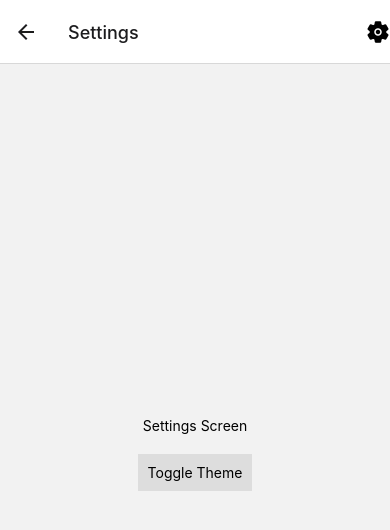
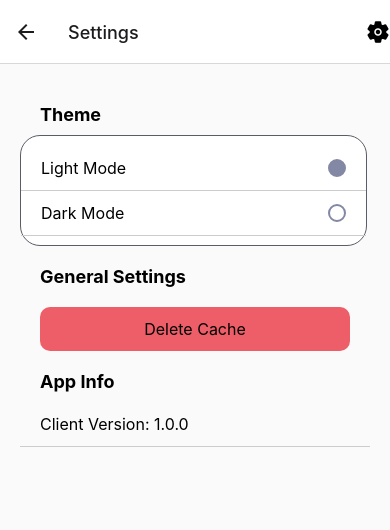
Before and after one commit to HeiseMo/mangareader, a React Native app in the folder MangaReaderApp/: screen /Settings in a window 390 px wide. Shown: the top 530 px of the page. Built offline with nearby package versions, Linux system fonts and the light colour scheme; no server answers.

Commit message:
styling and restruc

```diff
--- a/MangaReaderApp/App.js
+++ b/MangaReaderApp/App.js
@@ -1,38 +1,12 @@
+// index.js or App.js (depending on your project structure)
 import React from 'react';
-import { TouchableOpacity } from 'react-native';
-import { NavigationContainer } from '@react-navigation/native';
-import { createNativeStackNavigator } from '@react-navigation/native-stack';
-import { Ionicons } from '@expo/vector-icons';
+import Main from './Main'; // Your existing App component
 import { ThemeProvider } from './ThemeContext'; // Adjust the import path according to your project structure
 
-//Components
-import MangaListScreen from './components/MangaListScreen';
-import MangaDetailScreen from './components/MangaDetailScreen';
-import ChapterImagesScreen from './components/ChapterImagesScreen';
-import SettingsScreen from './components/SettingsScreen.js';
-
-const Stack = createNativeStackNavigator();
-
 export default function App() {
-
-    return (
+  return (
     <ThemeProvider>
-        <NavigationContainer>
-            <Stack.Navigator
-                screenOptions={({ navigation }) => ({
-                    headerRight: () => (
-                        <TouchableOpacity onPress={() => navigation.navigate('Settings')}>
-                            <Ionicons name="settings" size={24} color="black" />
-                        </TouchableOpacity>
-                    ),
-                })}
-            >
-                <Stack.Screen name="MangaList" component={MangaListScreen} options={{ title: 'Manga List' }} />
-                <Stack.Screen name="MangaDetail" component={MangaDetailScreen} options={{ title: 'Manga Detail' }} />
-                <Stack.Screen name="ChapterImages" component={ChapterImagesScreen} options={{ title: 'Chapter Images' }} />
-                <Stack.Screen name="Settings" component={SettingsScreen} options={{ title: 'Settings' }} />
-            </Stack.Navigator>
-        </NavigationContainer>
+      <Main />
     </ThemeProvider>
-    );
+  );
 }
--- /dev/null
+++ b/MangaReaderApp/Main.js
@@ -0,0 +1,41 @@
+import React from 'react';
+import { TouchableOpacity, Dimensions } from 'react-native';
+import { NavigationContainer } from '@react-navigation/native';
+import { createNativeStackNavigator } from '@react-navigation/native-stack';
+import { Ionicons } from '@expo/vector-icons';
+import { ThemeProvider, useTheme } from './ThemeContext'; // Correctly importing ThemeProvider here
+import styles from './Styles.js';
+
+// Components
+import MangaListScreen from './components/MangaListScreen';
+import MangaDetailScreen from './components/MangaDetailScreen';
+import ChapterImagesScreen from './components/ChapterImagesScreen';
+import SettingsScreen from './components/SettingsScreen';
+
+const Stack = createNativeStackNavigator();
+const screenWidth = Dimensions.get('window').width; // Correctly defining screenWidth
+
+export default function Main() {
+    const { theme } = useTheme(); // Correct use of the custom hook to get the current theme
+    const dynamicStyles = styles(theme, screenWidth); // Assuming styles is a function that accepts theme and screenWidth
+
+    return (
+        // Directly using ThemeProvider here to wrap the NavigationContainer
+            <NavigationContainer>
+                <Stack.Navigator
+                    screenOptions={({ navigation }) => ({
+                        headerRight: () => (
+                            <TouchableOpacity onPress={() => navigation.navigate('Settings')}>
+                                <Ionicons name="settings" size={24} color="black" />
+                            </TouchableOpacity>
+                        ),
+                    })}
+                >
+                    <Stack.Screen name="MangaList" component={MangaListScreen} options={{ title: 'Manga List' }} />
+                    <Stack.Screen name="MangaDetail" component={MangaDetailScreen} options={{ title: 'Manga Detail' }} />
+                    <Stack.Screen name="ChapterImages" component={ChapterImagesScreen} options={{ title: 'Chapter Images' }} />
+                    <Stack.Screen name="Settings" component={SettingsScreen} options={{ title: 'Settings' }} />
+                </Stack.Navigator>
+            </NavigationContainer>
+    );
+}
--- a/MangaReaderApp/Styles.js
+++ b/MangaReaderApp/Styles.js
@@ -5,6 +5,7 @@ const styles = (theme, screenWidth) => StyleSheet.create({
         flex: 1,
         backgroundColor: theme === 'dark' ? '#1f2023' : '#fafafa',
         padding: 20,
+        color: theme === 'dark' ? '#FFFFFF' : '#000000',
     },
     mangaItem: {
         flexDirection: 'row',
@@ -155,6 +156,77 @@ const styles = (theme, screenWidth) => StyleSheet.create({
     chapterIndicatorCompleted: {
       color: '#4CAF50', // A vibrant green for the completed indicator
     },
+    headerText: {
+      fontSize: 18,
+      fontWeight: 'bold',
+      marginTop: 20,
+      marginBottom: 10,
+      marginLeft: 20,
+      color: theme === 'dark' ? '#FFFFFF' : '#000000',
+
+  },
+
+  settingsRow: {
+      flexDirection: 'row',
+      alignItems: 'center',
+      justifyContent: 'space-between',
+      paddingVertical: 12,
+      paddingHorizontal: 20,
+      borderBottomWidth: StyleSheet.hairlineWidth,
+      borderColor: '#ccc',
+      color: theme === 'dark' ? '#FFFFFF' : '#000000',
+      selectedButtonColor: 'white'
+  },
+  settingsText: {
+      fontSize: 16,
+      color: theme === 'dark' ? '#FFFFFF' : '#000000',
+  },
+  radioGroup: {
+    height: "15%",
+    width: "99%",
+    backgroundColor: theme === 'dark' ? '#5b5d66' : 'white',
+    justifyContent: 'center',
+    borderRadius: 20, // Adjust this value as needed for the desired curvature
+    borderColor: theme === 'dark' ? 'white' : '#5b5d66',// Sets the border color
+    borderWidth: 1, // You need to specify a borderWidth to show the border
+},
+  radioButton: {
+      width: 18,
+      height: 18,
+      borderRadius: 9,
+      borderWidth: 2,
+      borderColor:  '#8388A4',
+      backgroundColor: "#FFFFFF",
+      alignItems: 'center',
+      justifyContent: 'center',
+      selectedButtonColor: 'white'
+  },
+  radioButtonSelected: {
+      width: 18,
+      height: 18,
+      borderRadius: 9,
+      backgroundColor: '#8388A4',
+  },
+  button: {
+      marginHorizontal: 20,
+      paddingVertical: 12,
+      backgroundColor: '#ED5E68',
+      alignItems: 'center',
+      borderRadius: 10,
+      marginTop: 10,
+  },
+  buttonText: {
+      fontSize: 16,
+      color: theme === 'dark' ? '#FFFFFF' : '#000000',
+  },
+  infoText: {
+      fontSize: 16,
+      paddingVertical: 12,
+      paddingHorizontal: 20,
+      borderBottomWidth: StyleSheet.hairlineWidth,
+      borderColor: '#ccc',
+      color: theme === 'dark' ? '#FFFFFF' : '#000000',
+  },
   });
 
 export default styles;
--- a/MangaReaderApp/components/SettingsScreen.js
+++ b/MangaReaderApp/components/SettingsScreen.js
@@ -1,16 +1,37 @@
 import React from 'react';
-import { View, Text, TouchableOpacity } from 'react-native';
-import { useTheme } from '../ThemeContext'; // Adjust the import path
+import { View, Text, StyleSheet, TouchableOpacity, Dimensions } from 'react-native';
+import { useTheme } from '../ThemeContext';
+import styles from '../Styles.js';
+const screenWidth = Dimensions.get('window').width;
 
-export default function SettingsScreen() {
-    const { toggleTheme } = useTheme();
+const SettingsScreen = () => {
+    const { theme, toggleTheme } = useTheme();
+    const dynamicStyles = styles(theme, screenWidth);
+    const handleDeleteCache = () => console.log('Cache deleted');
+
+    const SettingsRow = ({ title, onPress, isSelected }) => (
+        <TouchableOpacity style={dynamicStyles.settingsRow} onPress={onPress}>
+            <Text style={dynamicStyles.settingsText}>{title}</Text>
+            <View style={[dynamicStyles.radioButton, isSelected && dynamicStyles.radioButtonSelected]} />
+        </TouchableOpacity>
+    );
 
     return (
-        <View style={{ flex: 1, alignItems: 'center', justifyContent: 'center' }}>
-            <Text>Settings Screen</Text>
-            <TouchableOpacity onPress={toggleTheme} style={{ marginTop: 20, padding: 10, backgroundColor: '#dddddd' }}>
-                <Text>Toggle Theme</Text>
+        <View style={dynamicStyles.container}>
+            <Text style={dynamicStyles.headerText}>Theme</Text>
+            <View style={dynamicStyles.radioGroup}>
+                <SettingsRow title="Light Mode" onPress={() => theme !== 'light' && toggleTheme()} isSelected={theme === 'light'} />
+                <SettingsRow title="Dark Mode" onPress={() => theme !== 'dark' && toggleTheme()} isSelected={theme === 'dark'} />
+            </View>
+            <Text style={dynamicStyles.headerText}>General Settings</Text>
+            <TouchableOpacity style={dynamicStyles.button} onPress={handleDeleteCache}>
+                <Text style={dynamicStyles.buttonText}>Delete Cache</Text>
             </TouchableOpacity>
+
+            <Text style={dynamicStyles.headerText}>App Info</Text>
+            <Text style={dynamicStyles.infoText}>Client Version: 1.0.0</Text>
         </View>
     );
-}
+};
+
+export default SettingsScreen;
```
